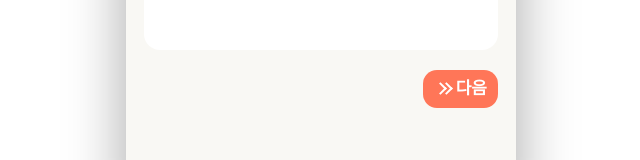
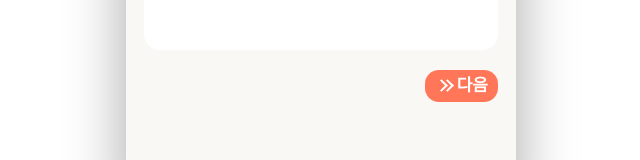
Before and after one commit to IT-Cotato/13th-Gongmozip-FE, a Next.js app: page /collaboration-type/questions/1 in a window 1280 px wide. Shown: the part 603-763 px from the top of the page, without its empty margins (319-959 px from the left). Built offline with nearby package versions, Linux system fonts and the light colour scheme.

Commit message:
style: 협업 유형 검사 다음 버튼 디자인 수정

```diff
--- a/src/app/collaboration-type/questions/[questionId]/page.tsx
+++ b/src/app/collaboration-type/questions/[questionId]/page.tsx
@@ -56,7 +56,7 @@ export default async function CollaborationTypeQuestionPage({
           <div className="flex flex-1 items-start justify-center gap-[10px]" />
         </div>
         <Link
-          className="mt-5 flex h-[38px] items-center justify-center gap-[5px] self-end rounded-[14px] bg-[#FF7658] px-[11px] py-2 font-[Roboto] text-[17px] font-semibold leading-[125%] text-white"
+          className="mt-5 inline-flex h-8 items-center justify-center gap-[5px] self-end rounded-[14px] bg-[#FF7658] px-2.5 py-[9px] font-[Roboto] text-[17px] font-semibold leading-[125%] text-white"
           href={nextHref}
         >
           <span className="relative h-4 w-[17px]" aria-hidden="true">
```
